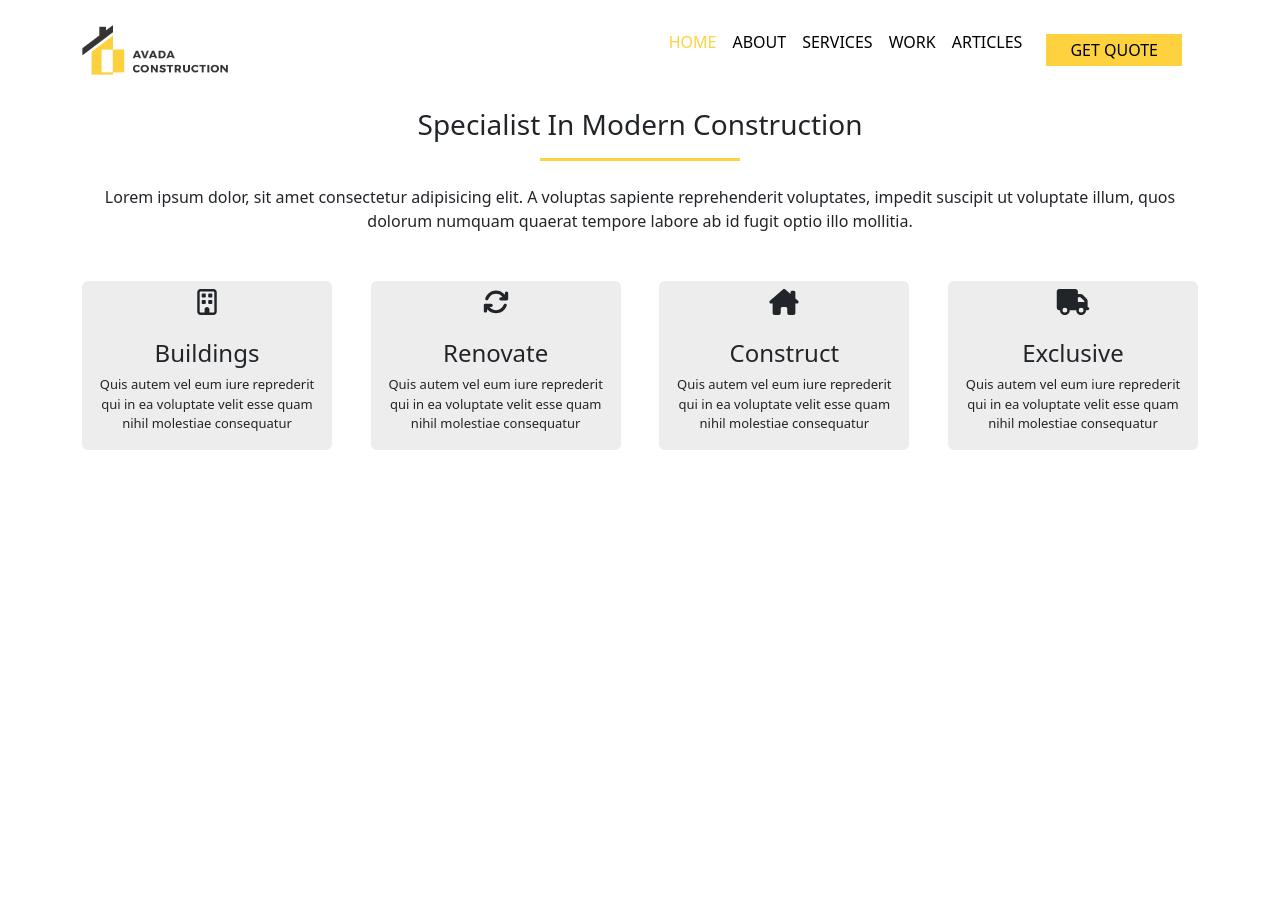
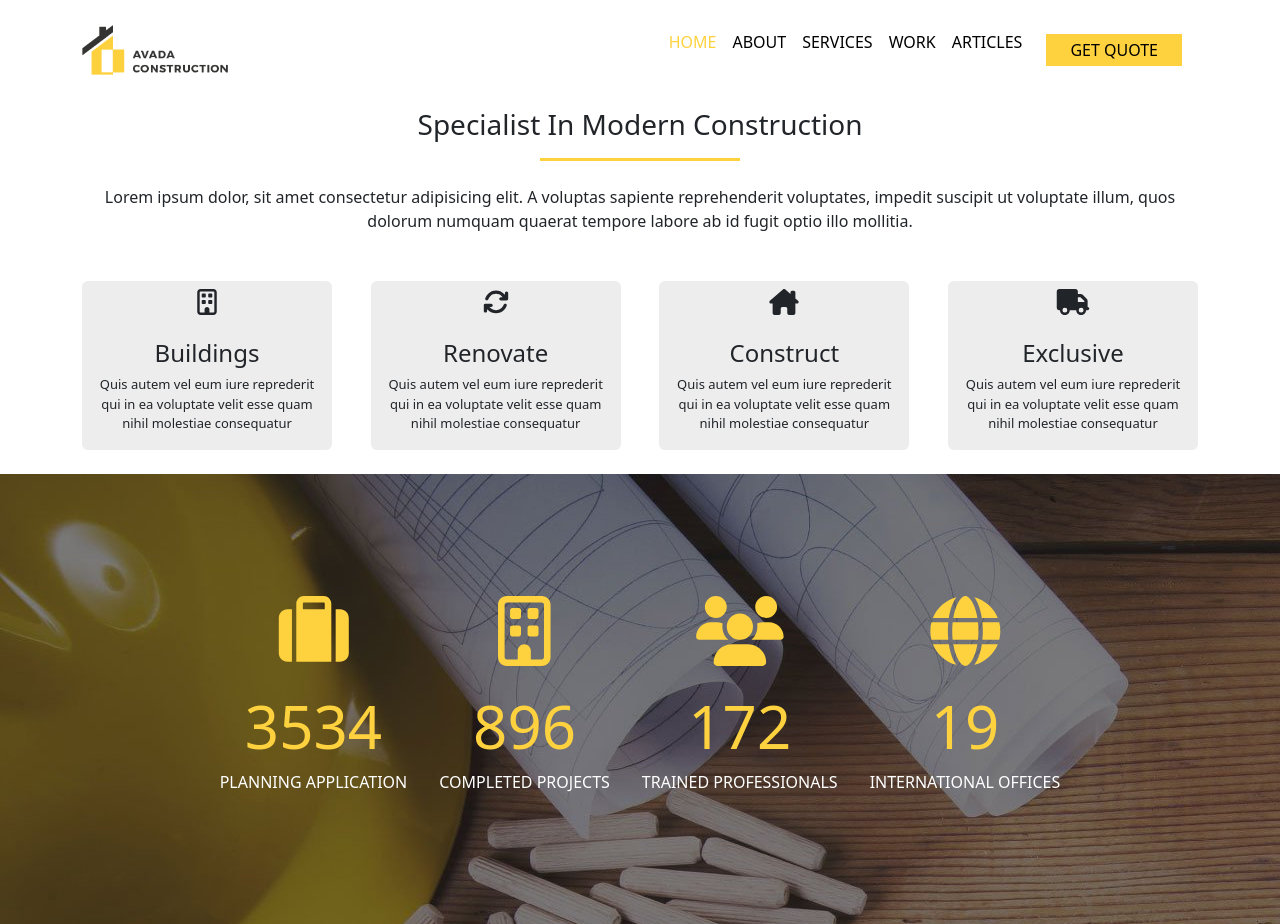
Before and after one commit to RiccardoSignorini/proj-html-vuejs, a Vue app: page / in a window 1280 px wide. Before the commit the page ends 800 px from the top, so only its background shows below. Built offline with nearby package versions, Linux system fonts and the light colour scheme.

Commit message:
avanzamento secondo componente main

```diff
--- a/src/components/Main.vue
+++ b/src/components/Main.vue
@@ -1,16 +1,19 @@
 <script>
     import MainComp1 from "./MainComp1.vue"
+    import MainComp2 from "./MainComp2.vue"
 
     export default{
         name: "Header",
         components: {
-            MainComp1
+            MainComp1,
+            MainComp2,
         }
     }
 </script>
 
 <template>
     <MainComp1/>
+    <MainComp2/>
 </template>
 
 <style scoped lang="scss">
--- a/src/components/MainComp1.vue
+++ b/src/components/MainComp1.vue
@@ -31,7 +31,7 @@
 </script>
 
 <template>
-    <div id="mainFirst">
+    <div id="main-first">
         <div class="container">
             <div class="text-center">
                 <h3 class="py-2">Specialist In Modern Construction</h3>
@@ -54,8 +54,7 @@
 </template>
 
 <style scoped lang="scss">
-
-    hr{
+   hr{
         width: 200px;
         background-color: #fed23f;
         height: 3px;
@@ -64,7 +63,7 @@
         margin: 0 auto;
     }
 
-    .card{
+   .card{
         font-size: 13px;
         width: 250px;
         background-color: #ededed;
--- /dev/null
+++ b/src/components/MainComp2.vue
@@ -0,0 +1,68 @@
+<script>
+    export default{
+        name: "MainComp2",
+        data(){
+            return{
+                societyNumbers: [
+                    {
+                        icon: ["fa-solid", "suitcase"],
+                        num: "3534",
+                        text: "PLANNING APPLICATION"
+                    },
+                    {
+                        icon: ["fa-regular", "building"],
+                        num: "896",
+                        text: "COMPLETED PROJECTS"
+                    },
+                    {
+                        icon: ["fa-solid", "users"],
+                        num: "172",
+                        text: "TRAINED PROFESSIONALS"
+                    },
+                    {
+                        icon: ["fa-solid", "globe"],
+                        num: "19",
+                        text: "INTERNATIONAL OFFICES"
+                    }
+                ]
+            }
+        }
+    }
+</script>
+
+<template>
+    <div id="main-second" class="d-flex align-items-center">
+        <div class="container px-4 d-flex justify-content-center">
+            <div class="card text-center" v-for="(elem, index) in societyNumbers" :key="index">
+                <font-awesome-icon :icon="elem.icon" size="2xl" class="my-2"/>
+                <div class="card-body">
+                    <h2 class="card-title">{{ elem.num }}</h2>
+                    <p class="card-text">{{ elem.text }}</p>
+                </div>
+            </div>
+        </div>
+    </div>
+</template>
+
+<style scoped lang="scss">
+   #main-second{
+        background-image: url("/img/home-244125289.jpg");
+        height: 450px;
+
+        .card{
+            border: 0 !important;
+            background-color: transparent;
+            color: #fed23f;
+            font-size: 35px;
+
+            h2{
+                font-size: 60px;
+            }
+
+            p{
+                color: white !important;
+                font-size: 16px;
+            }
+        }
+   }
+</style>
--- a/src/main.js
+++ b/src/main.js
@@ -14,6 +14,9 @@ import { faBuilding } from '@fortawesome/free-regular-svg-icons'
 import { faArrowsRotate } from '@fortawesome/free-solid-svg-icons'
 import { faHouseChimney } from '@fortawesome/free-solid-svg-icons'
 import { faTruck } from '@fortawesome/free-solid-svg-icons'
-library.add(faBuilding, faArrowsRotate, faHouseChimney, faTruck)
+import { faSuitcase } from '@fortawesome/free-solid-svg-icons'
+import { faUsers } from '@fortawesome/free-solid-svg-icons'
+import { faGlobe } from '@fortawesome/free-solid-svg-icons'
+library.add(faBuilding, faArrowsRotate, faHouseChimney, faTruck, faSuitcase, faUsers, faGlobe)
 
 createApp(App).component('font-awesome-icon', FontAwesomeIcon).mount('#app')
```
